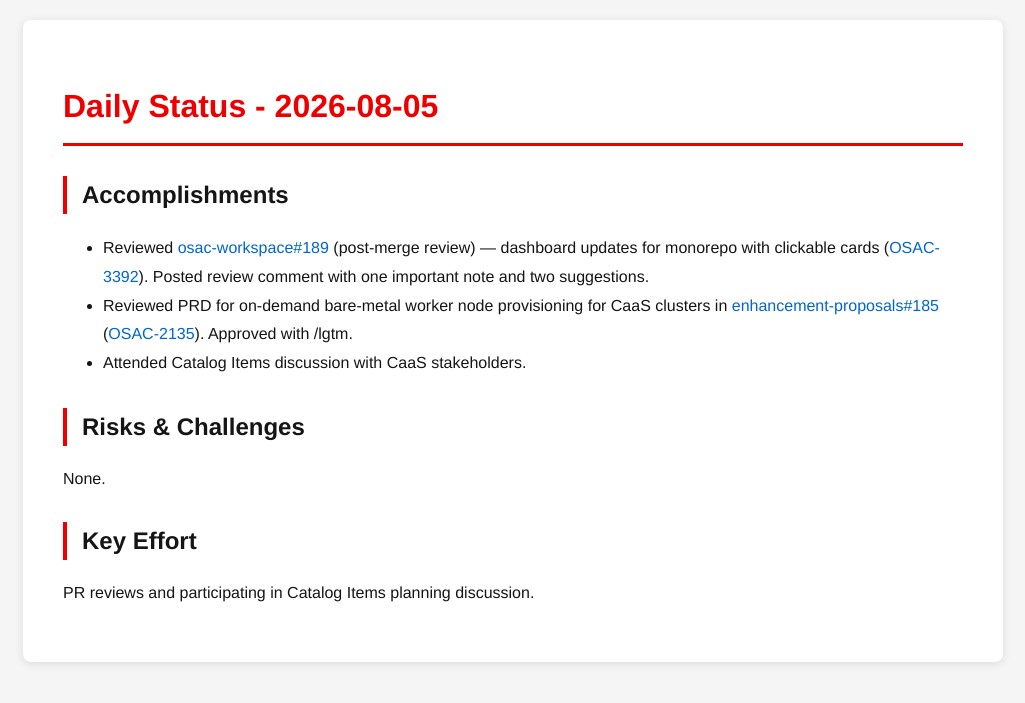
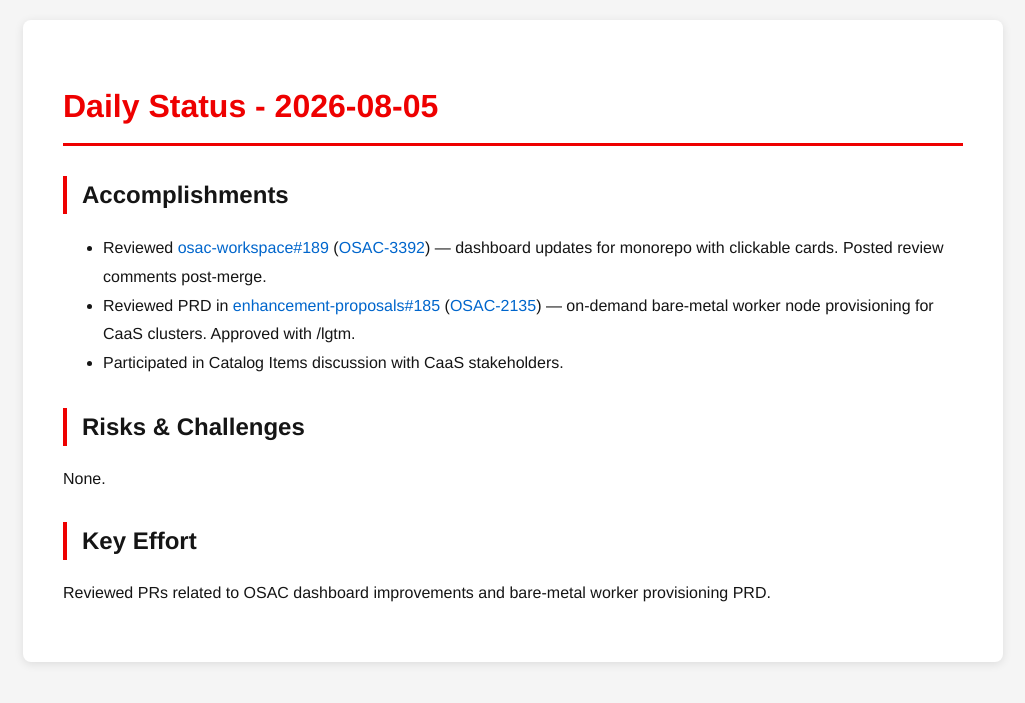
Before and after one commit to tzvatot/daily-status, a Jekyll site: the page built from 2026-08-05.md, in a window 1280 px wide. Shown: the top 703 px of the page, without its empty margins (127-1152 px from the left). Built offline with Jekyll 4.4.1, drawn with Linux system fonts in a browser that asks for light colours.

Commit message:
Daily status update - 2026-08-05

```diff
--- a/2026-08-05.md
+++ b/2026-08-05.md
@@ -7,12 +7,12 @@
 # Daily Status - 2026-08-05
 
 ## Accomplishments
-- Reviewed [osac-workspace#189](https://github.com/osac-project/osac-workspace/pull/189) (post-merge review) — dashboard updates for monorepo with clickable cards ([OSAC-3392](https://redhat.atlassian.net/browse/OSAC-3392)). Posted review comment with one important note and two suggestions.
-- Reviewed PRD for on-demand bare-metal worker node provisioning for CaaS clusters in [enhancement-proposals#185](https://github.com/osac-project/enhancement-proposals/pull/185) ([OSAC-2135](https://redhat.atlassian.net/browse/OSAC-2135)). Approved with /lgtm.
-- Attended Catalog Items discussion with CaaS stakeholders.
+- Reviewed [osac-workspace#189](https://github.com/osac-project/osac-workspace/pull/189) ([OSAC-3392](https://redhat.atlassian.net/browse/OSAC-3392)) — dashboard updates for monorepo with clickable cards. Posted review comments post-merge.
+- Reviewed PRD in [enhancement-proposals#185](https://github.com/osac-project/enhancement-proposals/pull/185) ([OSAC-2135](https://redhat.atlassian.net/browse/OSAC-2135)) — on-demand bare-metal worker node provisioning for CaaS clusters. Approved with /lgtm.
+- Participated in Catalog Items discussion with CaaS stakeholders.
 
 ## Risks & Challenges
 None.
 
 ## Key Effort
-PR reviews and participating in Catalog Items planning discussion.
+Reviewed PRs related to OSAC dashboard improvements and bare-metal worker provisioning PRD.
```
